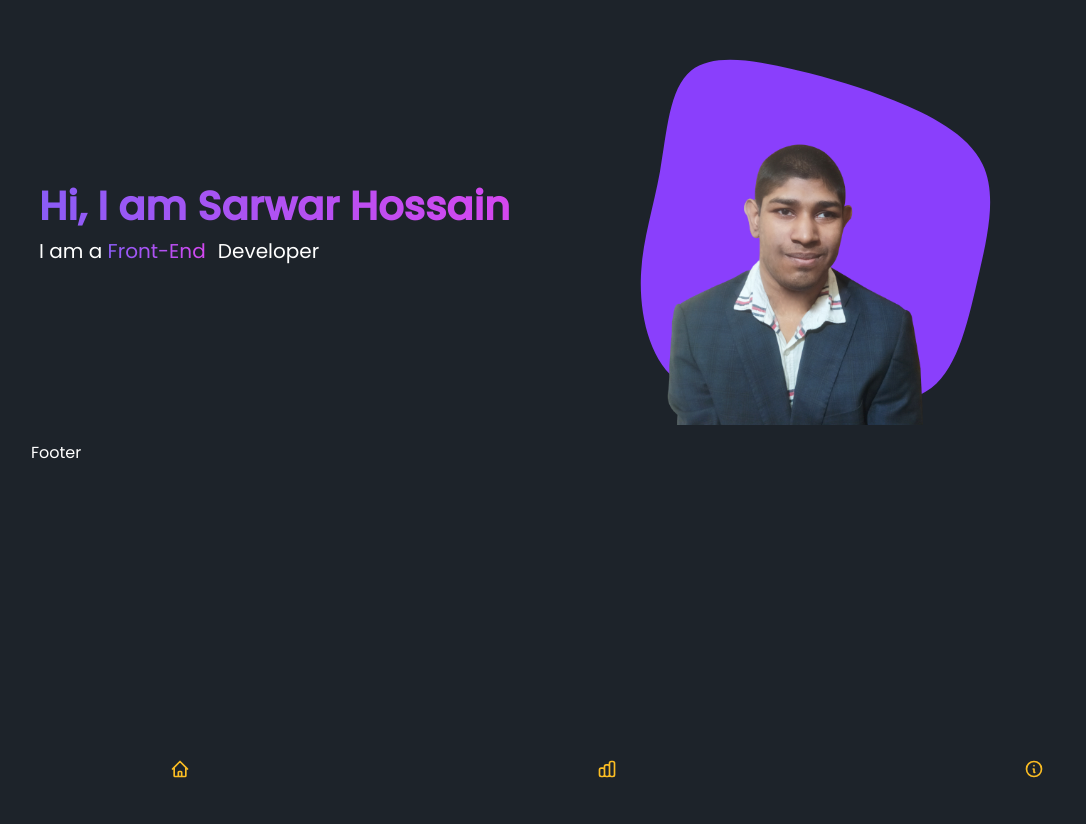
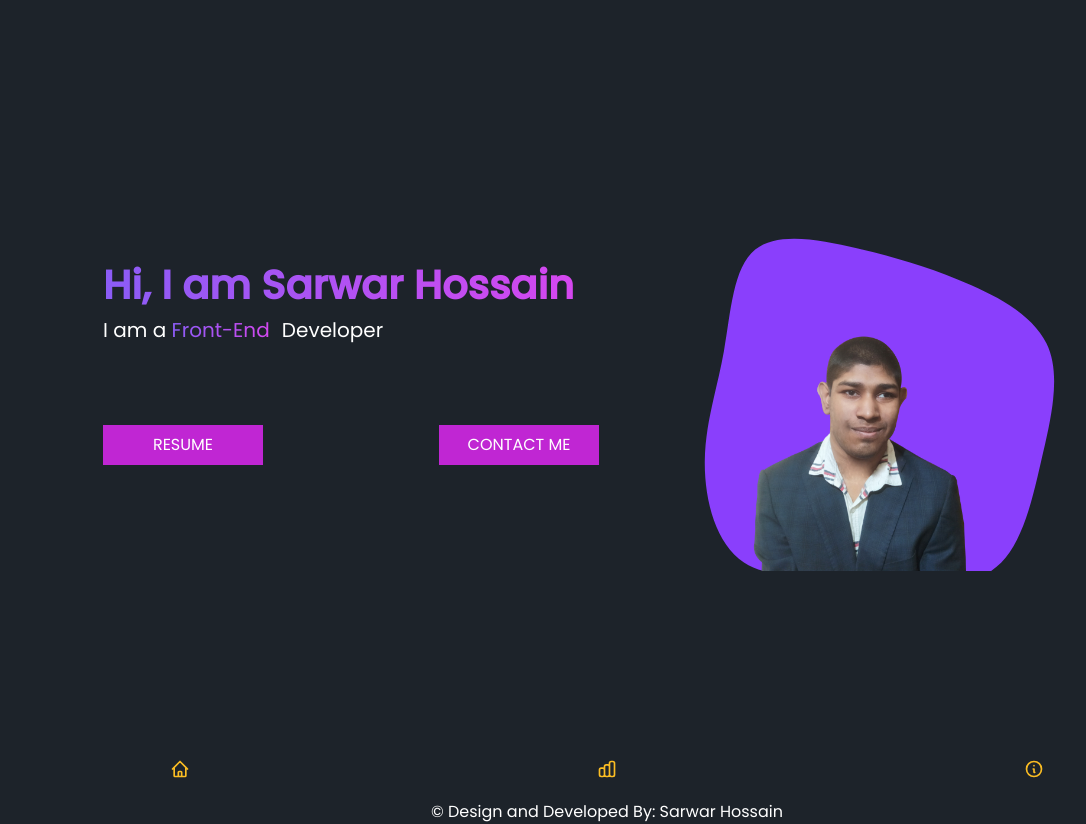
Before and after one commit to Sarwarhridoy4/portfolio-sarwar-hossain, a React (Vite) app: page / in a window 1280 px wide. Shown: the whole page, without its empty margins (33-1119 px from the left). Before the commit the page ends 800 px from the top, so only its background shows below. Built offline with nearby package versions, Linux system fonts and the light colour scheme.

Commit message:
hero section done

```diff
--- a/package.json
+++ b/package.json
@@ -11,6 +11,7 @@
   },
   "dependencies": {
     "aos": "^2.3.4",
+    "framer-motion": "^10.12.18",
     "react": "^18.2.0",
     "react-dom": "^18.2.0",
     "react-router-dom": "^6.14.1",
--- a/src/App.jsx
+++ b/src/App.jsx
@@ -11,7 +11,9 @@ const App = () => {
   }, []);
   return (
     <div className='max-w-[1240px] font-poppins text-white text-[16px] w-[90vw] mx-auto grid grid-cols-12'>
+      <div className="col-span-full">
       <RouterProvider router={router} />
+      </div>
     </div>
   );
 };
--- a/src/Layouts/Main/Main.jsx
+++ b/src/Layouts/Main/Main.jsx
@@ -1,11 +1,10 @@
-import React from "react";
 import Header from "../../Pages/Shared/Header/Header";
 import { Outlet } from "react-router-dom";
 import Footer from "../../Pages/Shared/Footer/Footer";
 
 const Main = () => {
   return (
-    <div>
+    <div className='w-full'>
       <Header />
       <Outlet />
       <Footer />
--- a/src/Pages/Home/Hero/FirstHalf/FirstHalf.jsx
+++ b/src/Pages/Home/Hero/FirstHalf/FirstHalf.jsx
@@ -1,3 +1,4 @@
+import { motion } from "framer-motion";
 import Typewriter from "typewriter-effect";
 const FirstHalf = () => {
   return (
@@ -16,7 +17,7 @@ const FirstHalf = () => {
         <div className='bg-clip-text text-transparent bg-gradient-to-r from-violet-500 to-fuchsia-500 inline-block'>
           <Typewriter
             options={{
-              strings: ["React","Front-End", "BackEnd", "Full-Stack(MERN)"],
+              strings: ["React", "Front-End", "BackEnd", "Full-Stack(MERN)"],
               autoStart: true,
               loop: true,
             }}
@@ -24,6 +25,28 @@ const FirstHalf = () => {
         </div>
         <span> Developer</span>
       </p>
+      <div className='w-full mx-auto'>
+        <div className='flex flex-col md:flex-row gap-3 items-center justify-between my-20'>
+          <motion.button
+            whileHover={{ scale: 1.2 }}
+            whileTap={{ scale: 1.1 }}
+            className='uppercase w-40 h-10 bg-fuchsia-600 hover:rounded-full hover:transition-500 hover:bg-gradient-to-r from-sky-500 to-indigo-500'
+          >
+            Resume
+          </motion.button>
+          <motion.button
+            whileHover={{
+              scale: 1.2,
+            }}
+            whileTap={{
+              scale: 1.1,
+            }}
+            className='uppercase w-40 h-10 bg-fuchsia-600 hover:rounded-full hover:transition-500 hover:bg-gradient-to-r from-sky-500 to-indigo-500'
+          >
+            contact me
+          </motion.button>
+        </div>
+      </div>
     </div>
   );
 };
--- a/src/Pages/Home/Hero/Hero.jsx
+++ b/src/Pages/Home/Hero/Hero.jsx
@@ -3,7 +3,7 @@ import SecondHalf from "./SecondHalf/SecondHalf";
 
 const Hero = () => {
   return (
-    <div className='w-[80vw] h-auto mx-auto grid grid-cols-12'>
+    <div className='w-[80vw] min-h-screen mx-auto grid grid-cols-12'>
       <div data-aos="fade-right" className='flex items-center justify-center md:justify-start col-span-full md:col-span-6 md:my-4'>
         <FirstHalf/>
       </div>
--- a/src/Pages/Home/Hero/SecondHalf/SecondHalf.jsx
+++ b/src/Pages/Home/Hero/SecondHalf/SecondHalf.jsx
@@ -9,7 +9,7 @@ const SecondHalf = () => {
         backgroundPosition:'center',
         backgroundRepeat:'no-repeat'
       }}>
-        <img src={img} alt='sarwar-imaga' className='w-[60%]' />
+        <img src={img} alt='sarwar-image' className='w-[50%]' />
       </div>
     </div>
   );
--- a/src/Pages/Home/Home.jsx
+++ b/src/Pages/Home/Home.jsx
@@ -2,8 +2,8 @@ import Hero from "./Hero/Hero";
 
 const Home = () => {
   return (
-    <div className='w-full mx-auto grid grid-cols-12'>
-      <div className='col-span-full'>
+    <div className=''>
+      <div className=''>
         <Hero />
       </div>
     </div>
--- a/src/Pages/Shared/Footer/Footer.jsx
+++ b/src/Pages/Shared/Footer/Footer.jsx
@@ -1,9 +1,11 @@
-import React from 'react'
-
 const Footer = () => {
   return (
-    <div>Footer</div>
-  )
-}
+    <div className='grid grid-cols-12'>
+      <div className='col-span-full flex items-baseline justify-center'>
+        <p>&copy; Design and Developed By: Sarwar Hossain</p>
+      </div>
+    </div>
+  );
+};
 
-export default Footer
+export default Footer;
--- a/src/Pages/Shared/Header/Header.jsx
+++ b/src/Pages/Shared/Header/Header.jsx
@@ -65,7 +65,7 @@ const Header = () => {
   ];
 
   return (
-    <div className='btm-nav'>
+    <div className='btm-nav z-50'>
       {Navs?.map((nav, i) => (
         <Link key={i} to={nav?.link}>
           <button
```
Also changed, not shown: 1 other file (tests, documents, lock files or other folders).
